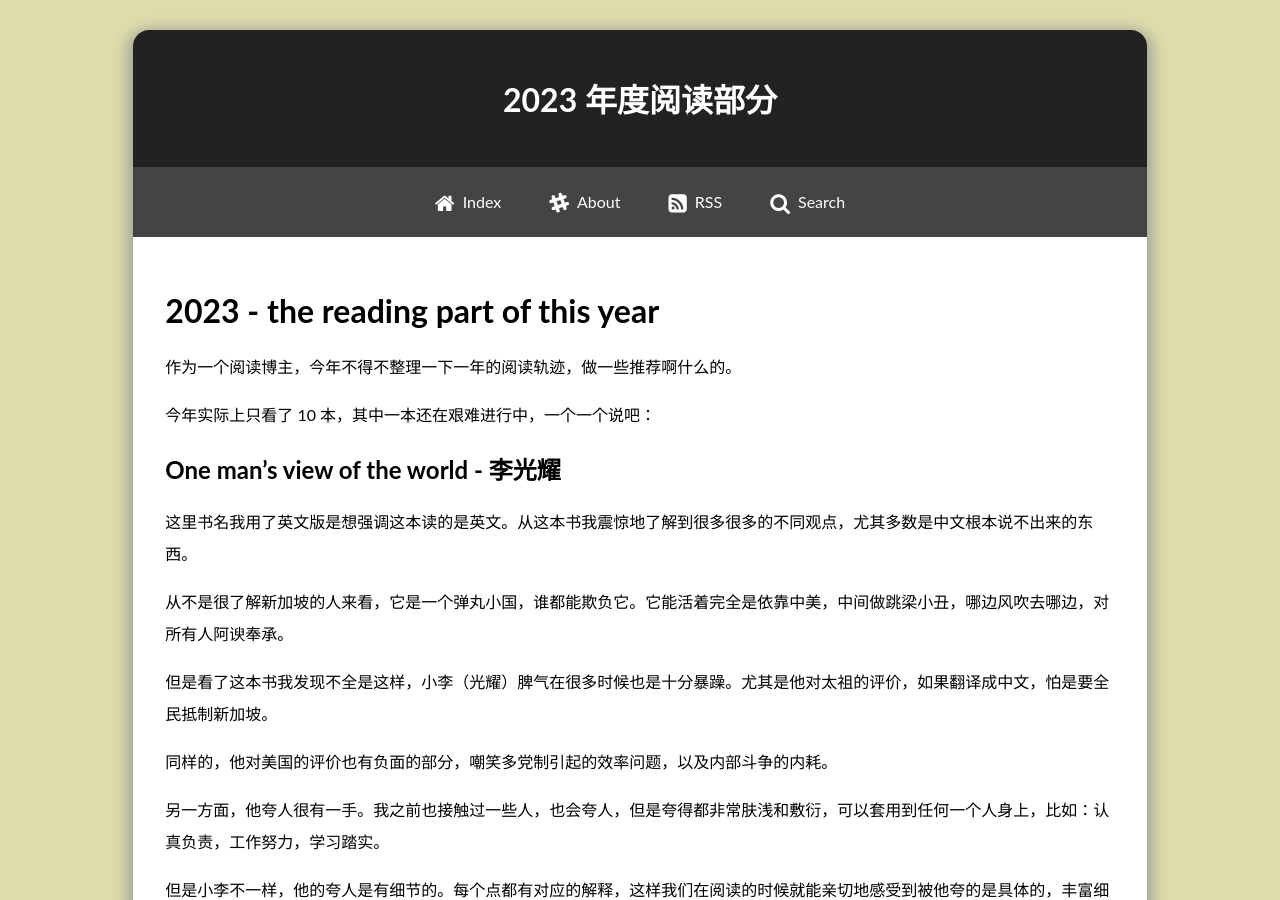
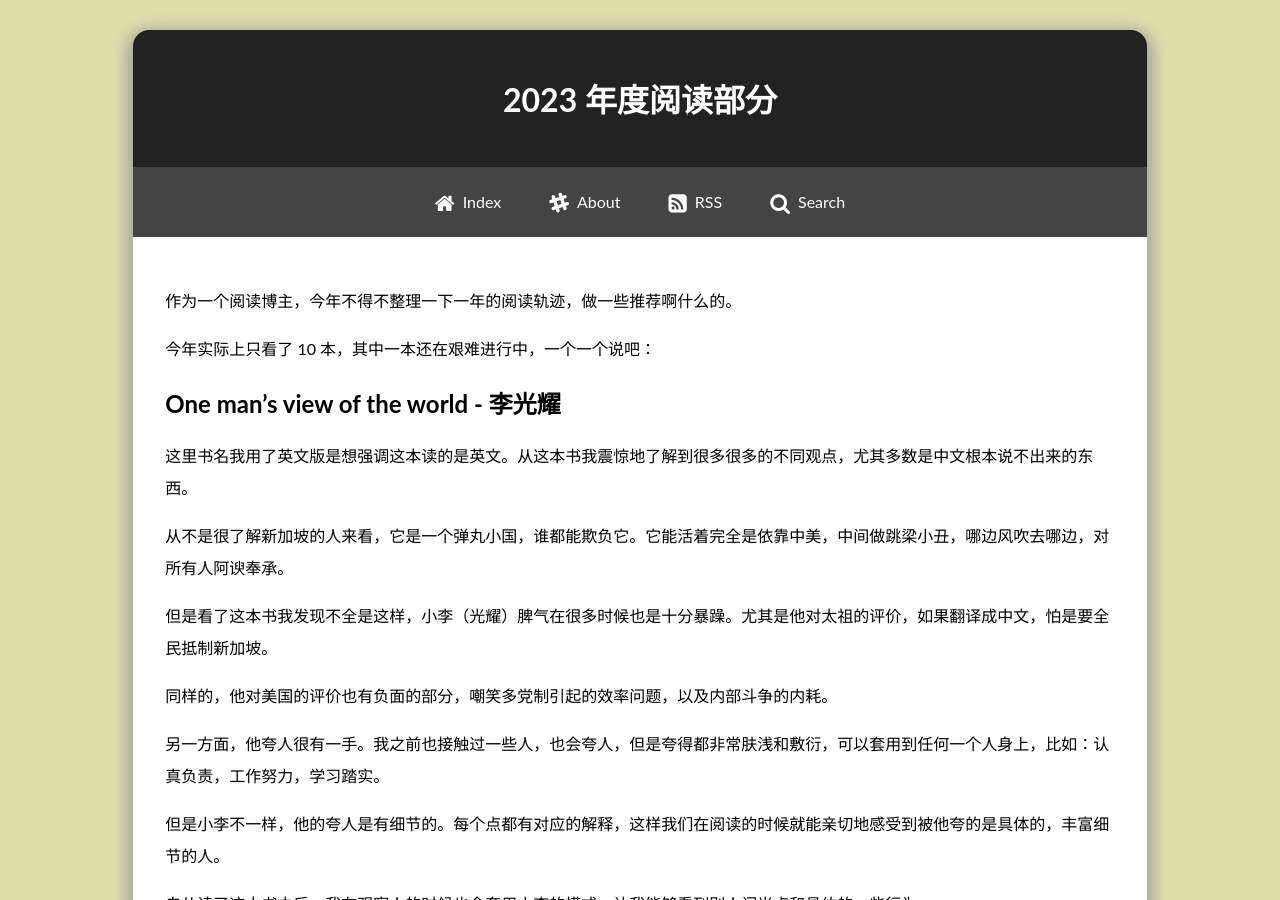
Before and after one commit to AnnatarHe/AnnatarHe.github.io, a Jekyll site: the page built from _posts/2023-12-31-the-reading-part-of-year-2023.md, in a window 1280 px wide and 900 px high. Built offline with Jekyll 4.4.1, drawn with Linux system fonts in a browser that asks for light colours; some web fonts are replaced; comment, search, counter and statistics services are not loaded.

Commit message:
fix(2023): remove useless title in post

```diff
--- a/_posts/2023-12-31-the-reading-part-of-year-2023.md
+++ b/_posts/2023-12-31-the-reading-part-of-year-2023.md
@@ -3,8 +3,6 @@ layout: post
 title: 2023 年度阅读部分
 tags: review 2023 reading
 ---
-# 2023 - the reading part of this year
-
 作为一个阅读博主，今年不得不整理一下一年的阅读轨迹，做一些推荐啊什么的。
 
 今年实际上只看了 10 本，其中一本还在艰难进行中，一个一个说吧：
```
